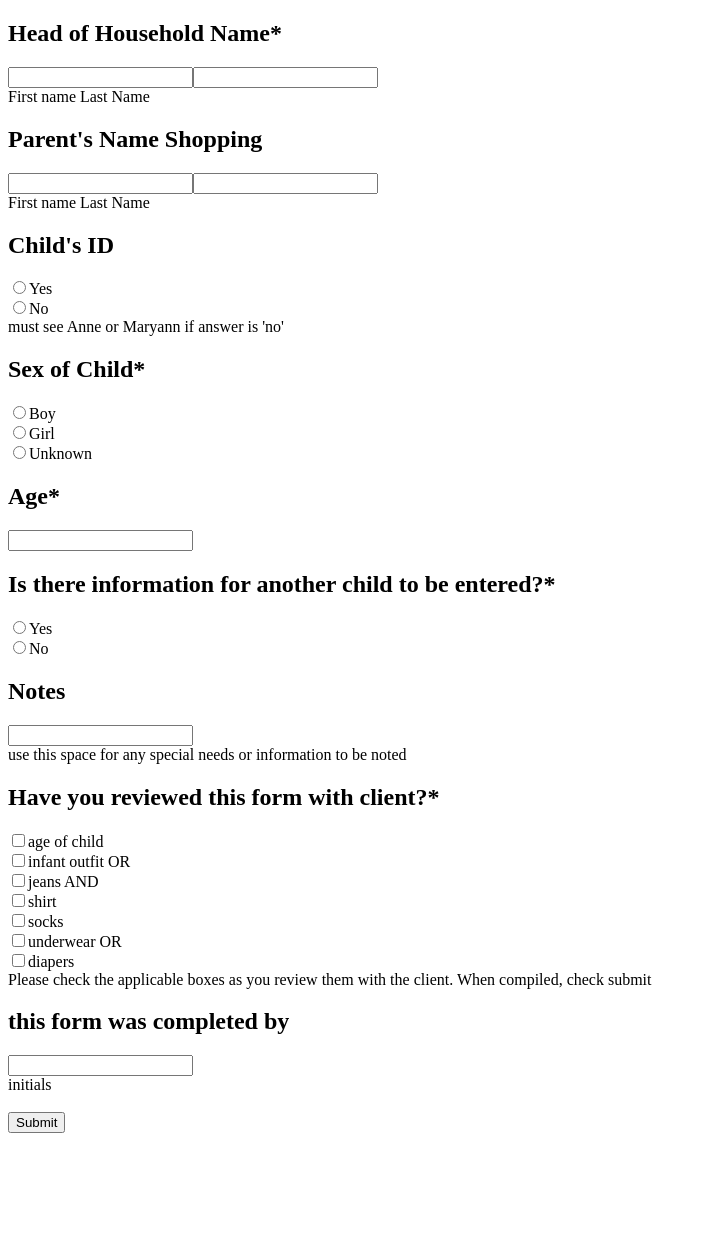
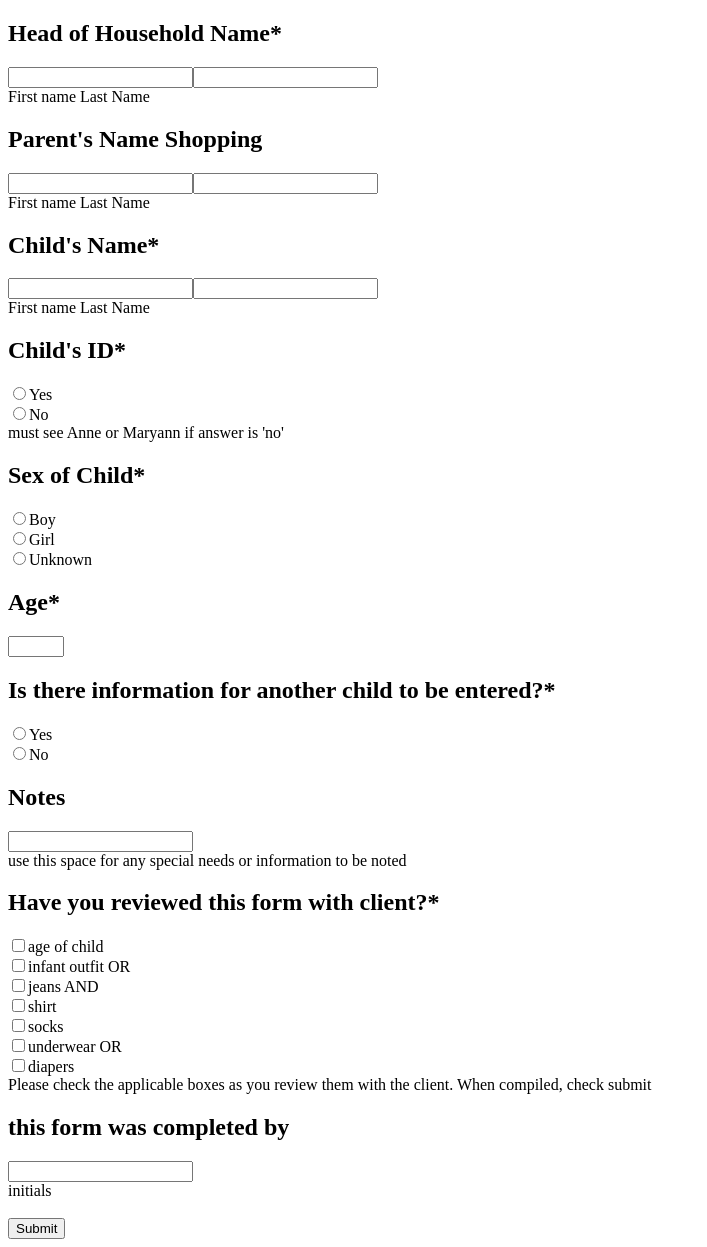
Before and after one commit to DarkDevestation/Main_Project, a PHP site: page /clothesform.php in a window 1280 px wide. Shown: the whole page, without its empty margins (0-707 px from the left). Before the commit the page ends 1133 px from the top, so only its background shows below. Run offline with PHP 8.4, Linux system fonts and the light colour scheme.

Commit message:
clothesform checking
clothesform is incomplete; needs more work

```diff
--- a/RegistrationForm.php
+++ b/RegistrationForm.php
@@ -62,7 +62,7 @@ function changeLearn()
 
 function checkForm()
 {
-	formCorrect= true;
+	var formCorrect= true;
 
 	// since it's a radio, and can only return true when both are unchecked.
 	if (document.getElementById('resVerY').checked && document.getElementById('resVerN').checked)
--- a/clothesform.php
+++ b/clothesform.php
@@ -36,55 +36,114 @@ if(isset($_GET['submit']))
 
 ?>
 
+<script>
+function checkForm()
+{
+	var formCorrect= true;
+
+	if (document.getElementById('hohFirst').value == "" || document.getElementById('hohLast').value == "")
+	{
+		formCorrect= false;
+	}
+
+	if (document.getElementById('childFirst').value == "" || document.getElementById('childLast').value == "")
+	{
+		formCorrect= false;
+	}
+
+	// since it's a radio, and can only return true when both are unchecked.
+	if (document.getElementById('childIDY').checked && document.getElementById('childIDN').checked)
+	{
+		formCorrect= false;
+	}
+
+	// since it's a radio, and can only return true when both are unchecked.
+	if (document.getElementById('boy').checked && document.getElementById('girl').checked && document.getElementById('unknown').checked)
+	{
+		formCorrect= false;
+	}
+
+	if (document.getElementById('age').value == "")
+	{
+		formCorrect= false;
+	}
+
+	// since it's a radio, and can only return true when both are unchecked.
+	if (document.getElementById('anotherY').checked && document.getElementById('anotherN').checked)
+	{
+		formCorrect= false;
+	}
+
+	// TODO review
+
+	if (formCorrect == false)
+	{
+		document.getElementById('formCorrect').style.display= 'inline';
+	}
+	else
+	{
+		document.getElementById("clothes").submit();
+	}
+}
+</script>
+
 <html>
 	<body>
 
-	<form action="clothesform.php" method="get">
+	<form id="clothes" action="clothesform.php" method="get">
+
+	<div id= "formCorrect" style="display: none;">
+	Please ensure that you've filled out all required sections.<br>
+	</div>
 
 	<h2>Head of Household Name*</h2>
-	<input type="text" name="hohFirst"><input type="text" name="hohLast"><br>
+	<input type="text" id="hohFirst" name="hohFirst"><input type="text" id="hohLast" name="hohLast"><br>
 	First name Last Name<br>
 
 	<h2>Parent's Name Shopping</h2>
 	<input type="text" name="parentFirst"><input type="text" name="parentLast"><br>
 	First name Last Name<br>
 
-	<h2>Child's ID</h2>
-	<input type="radio" name="childID" value="true">Yes<br>
-	<input type="radio" name="childID" value="false">No<br>
+	<h2>Child's Name*</h2>
+	<input type="text" id="childFirst" name="childFirst"><input type="text" id="childLast" name="childLast"><br>
+	First name Last Name<br>
+
+	<h2>Child's ID*</h2>
+	<input type="radio" id="childIDY" name="childID" value="true">Yes<br>
+	<input type="radio" id="childIDN" name="childID" value="false">No<br>
 	must see Anne or Maryann if answer is 'no'<br>
 
 	<h2>Sex of Child*</h2>
-	<input type="radio" name="sex" value="male">Boy<br>
-	<input type="radio" name="sex" value="female">Girl<br>
-	<input type="radio" name="sex" value="unknown">Unknown<br>
+	<input type="radio" id= "boy" name="sex" value="male">Boy<br>
+	<input type="radio" id="girl" name="sex" value="female">Girl<br>
+	<input type="radio" id="unknown" name="sex" value="unknown">Unknown<br>
 
 	<h2>Age*</h2>
-	<input type="text" name="age"><br>
+	<input type="number" id="age" name="age" min="0" max="12"><br>
 
 	<h2>Is there information for another child to be entered?*</h2>
-	<input type="radio" name="another" value="true">Yes<br>
-	<input type="radio" name="another" value="false">No<br>
+	<input type="radio" name="another" id= "anotherY" value="true">Yes<br>
+	<input type="radio" name="another" id= "anotherN" value="false">No<br>
 
 	<h2>Notes</h2>
 	<input type="text" name="notes"><br>
 	use this space for any special needs or information to be noted<br>
 
 	<h2>Have you reviewed this form with client?*</h2>
-	<input type="checkbox" name="review" value="age">age of child<br>
-	<input type="checkbox" name="review" value="infant">infant outfit OR<br>
-	<input type="checkbox" name="review" value="jeans">jeans AND<br>
-	<input type="checkbox" name="review" value="shirt">shirt<br>
-	<input type="checkbox" name="review" value="socks">socks<br>
-	<input type="checkbox" name="review" value="underwear">underwear OR<br>
-	<input type="checkbox" name="review" value="diapers">diapers<br>
+	<input type="checkbox" name="review" id="reviewA" value="age">age of child<br>
+	<input type="checkbox" name="review" id="reviewI" value="infant">infant outfit OR<br>
+	<input type="checkbox" name="review" id="reviewJ" value="jeans">jeans AND<br>
+	<input type="checkbox" name="review" id="reviewS" value="shirt">shirt<br>
+	<input type="checkbox" name="review" id="reviewK" value="socks">socks<br>
+	<input type="checkbox" name="review" id="reviewU" value="underwear">underwear OR<br>
+	<input type="checkbox" name="review" id="reviewD" value="diapers">diapers<br>
 	Please check the applicable boxes as you review them with the client. When compiled, check submit<br>
 
 	<h2>this form was completed by</h2>
 	<input type="text" name="completedBy"><br>
 	initials<br><br>
 
-	<input type="submit" name="submit" value="Submit">
+	<input type="button" name="submitBtn" value="Submit" onClick="checkForm()">
 	</form>
 
 	</body>
```
